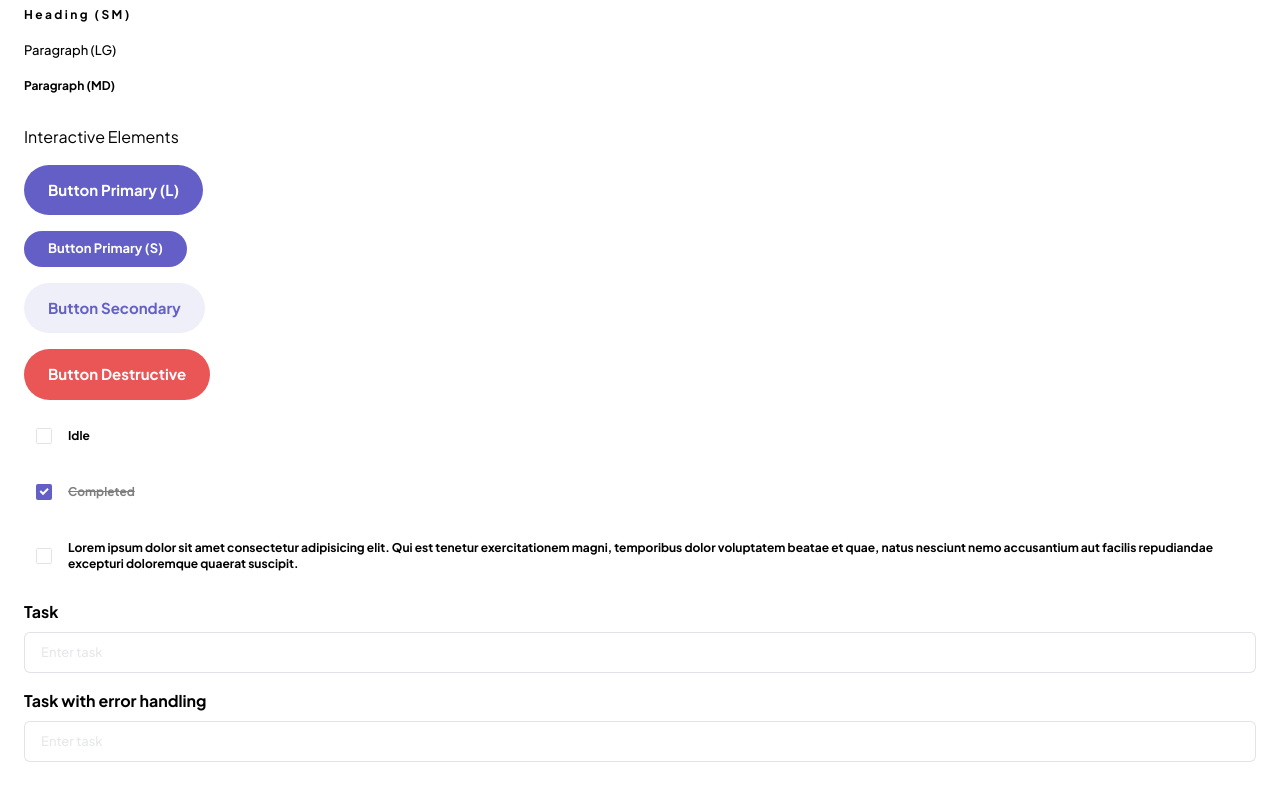
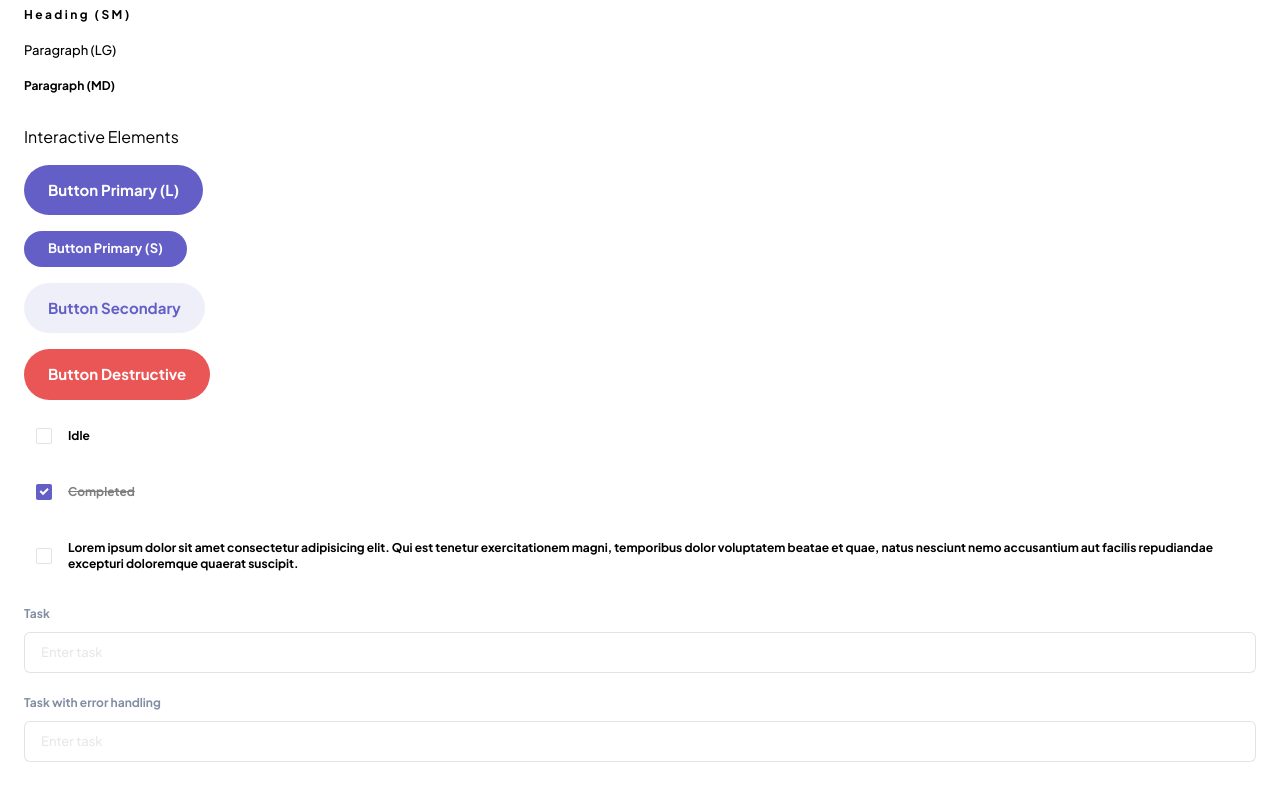
Before and after one commit to Patrick-Dolan/kanban, a React (Vite) app: page / in a window 1280 px wide. Shown: the part 517-1317 px from the top of the page. Built offline with nearby package versions, Linux system fonts and the light colour scheme.

Commit message:
update label styles

```diff
--- a/src/components/shared/formfields/InputField.tsx
+++ b/src/components/shared/formfields/InputField.tsx
@@ -10,7 +10,7 @@ interface InputFieldProps {
 function InputField({ label, placeholder, type, value, errorMessage, onChange }: InputFieldProps) {
   return (
     <div className="space-y-2">
-      <label htmlFor={label} className="font-bold">{label}</label>
+      <label htmlFor={label} className="font-bold text-gray text-xs dark:text-white">{label}</label>
       <div className="relative flex items-center">
         <input
           id={label}
```
